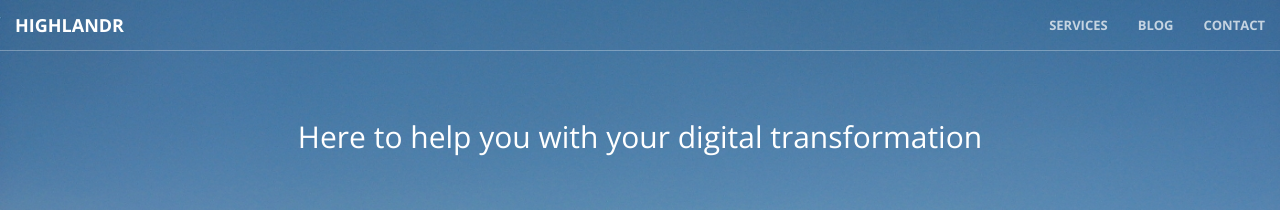
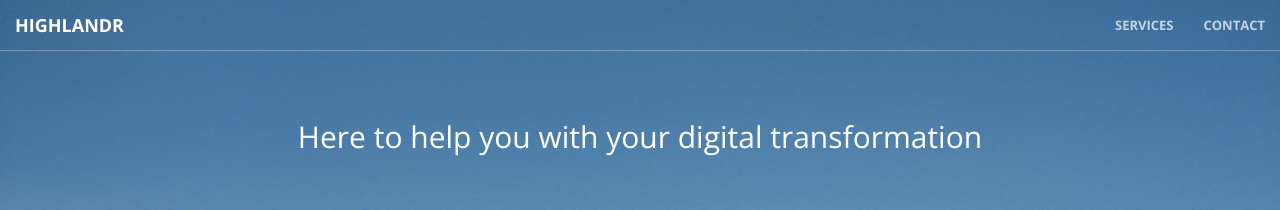
Before and after one commit to highlandrulz/highlandr, a Jekyll site: the page built from index.html, in a window 1280 px wide. Shown: the top 210 px of the page. Built offline with Jekyll 4.4.1, drawn with Linux system fonts in a browser that asks for light colours.

Commit message:
Removed Blog while working on it

```diff
--- a/_includes/nav.html
+++ b/_includes/nav.html
@@ -28,13 +28,13 @@
         {% endif %}
         <a href="/services.html">Services</a></li>
 
-        {% if page.url == '/blog.html' %}
+        <!--{% if page.url == '/blog.html' %}
           <li class="active">
         {% else %}
           <li>
         {% endif %}
         <a href="/blog.html">Blog</a></li>
-
+        -->
         <!--{% if page.url == '/portfolio.html' %}
           <li class="active">
         {% else %}
```
